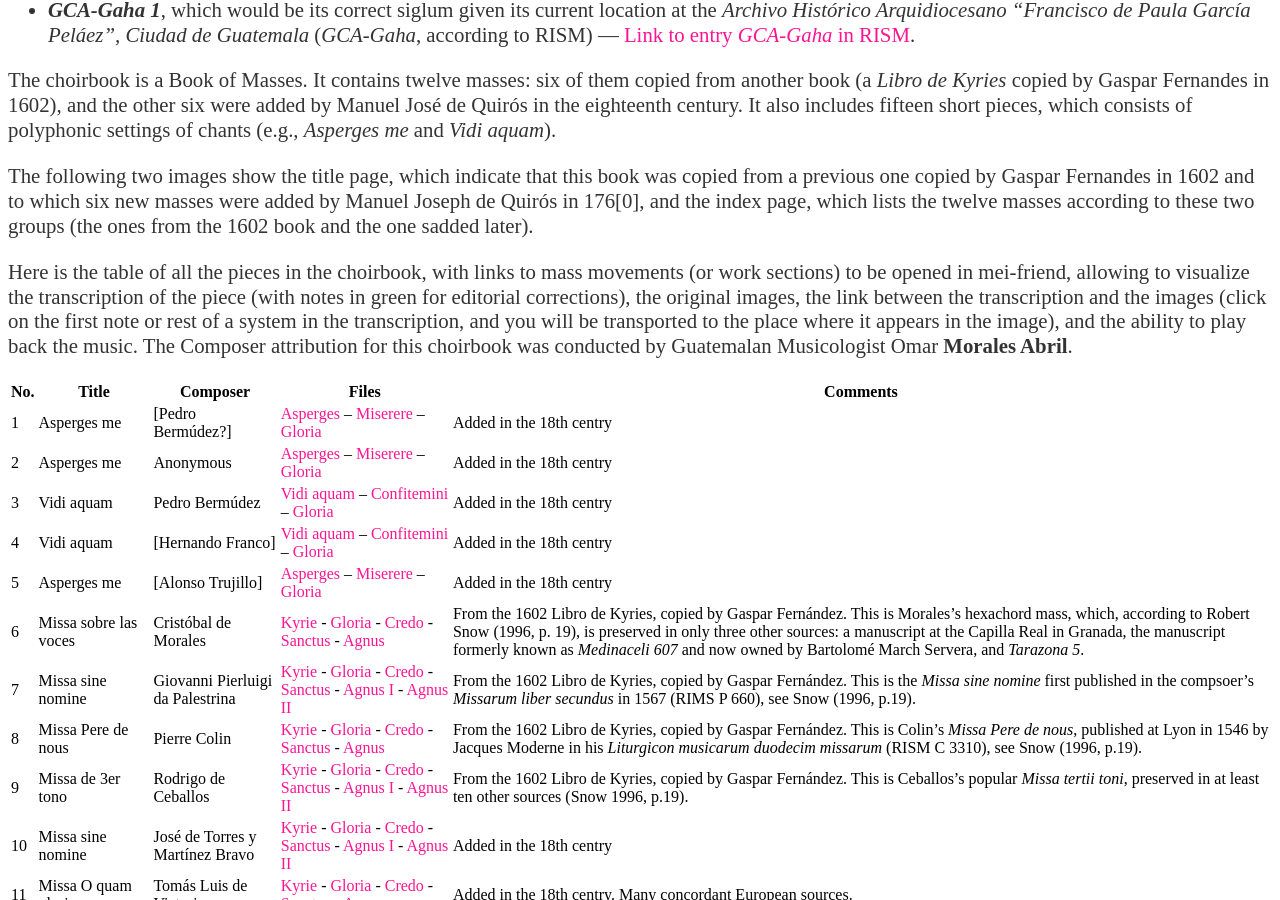
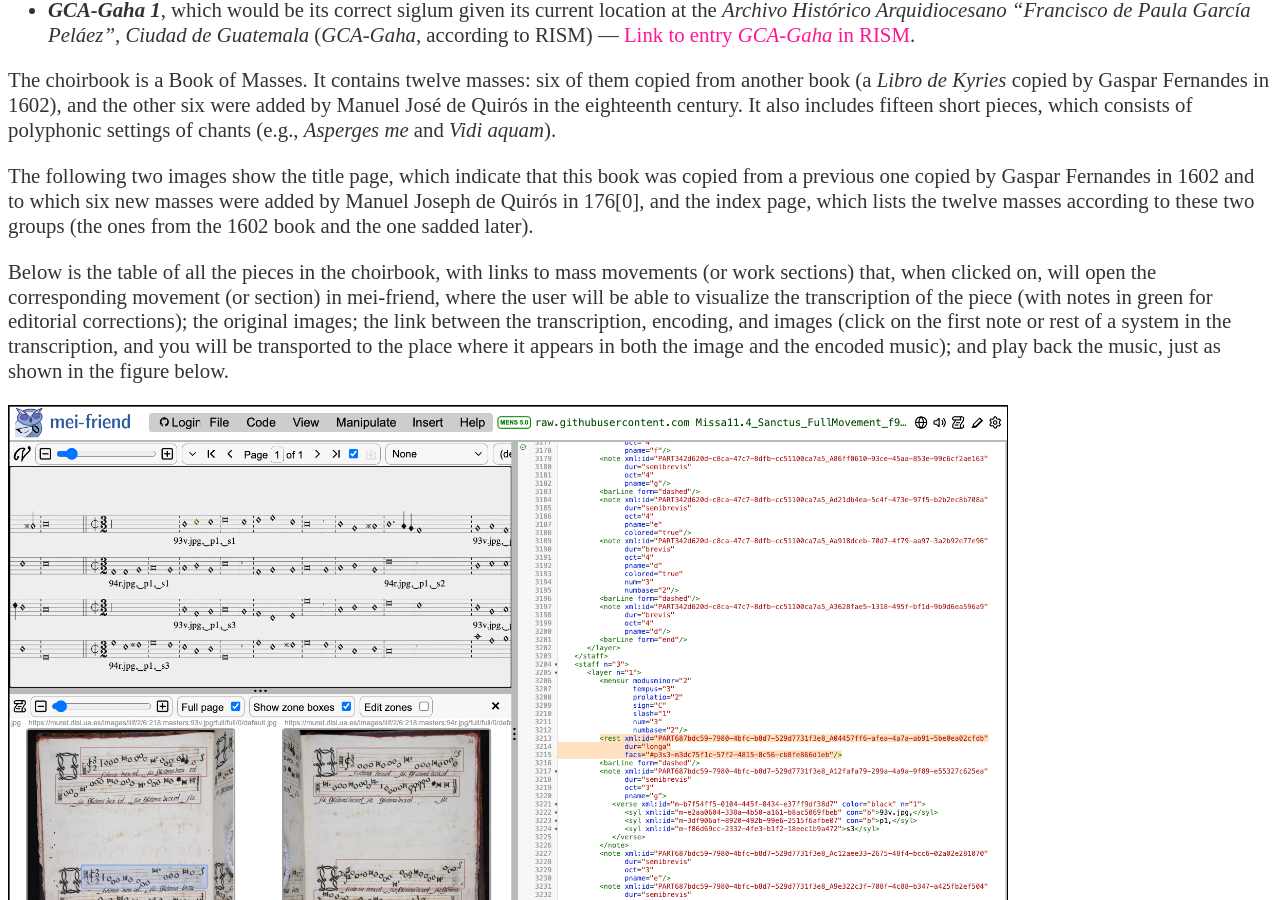
Before and after one commit to martha-thomae/martha-thomae.github.io, a Jekyll site: the page built from projects/guatemala.md, in a window 1280 px wide and 900 px high, scrolled down 2058 px. Built offline with Jekyll 4.4.1, drawn with Linux system fonts in a browser that asks for light colours; some of the changed text lies outside the part shown.

Commit message:
Update guatemala.md

```diff
--- a/projects/guatemala.md
+++ b/projects/guatemala.md
@@ -46,7 +46,9 @@ The choirbook is a Book of Masses. It contains twelve masses: six of them copied
 
 The following two images show the title page, which indicate that this book was copied from a previous one copied by Gaspar Fernandes in 1602 and to which six new masses were added by Manuel Joseph de Quirós in 176[0], and the index page, which lists the twelve masses according to these two groups (the ones from the 1602 book and the one sadded later).
 
-Here is the table of all the pieces in the choirbook, with links to mass movements (or work sections) to be opened in mei-friend, allowing to visualize the transcription of the piece (with notes in green for editorial corrections), the original images, the link between the transcription and the images (click on the first note or rest of a system in the transcription, and you will be transported to the place where it appears in the image), and the ability to play back the music. The Composer attribution for this choirbook was conducted by Guatemalan Musicologist Omar **Morales Abril**.
+Below is the table of all the pieces in the choirbook, with links to mass movements (or work sections) that, when clicked on, will open the corresponding movement (or section) in mei-friend, where the user will be able to visualize the transcription of the piece (with notes in green for editorial corrections); the original images; the link between the transcription, encoding, and images (click on the first note or rest of a system in the transcription, and you will be transported to the place where it appears in both the image and the encoded music); and play back the music, just as shown in the figure below.
+
+<img src="/assets/images/mei-friend-example_Mass11.4.2.png" alt="pieces as visualized in mei-friend" width="1000">
 
 | No. | Title | Composer | Files | Comments |
 | --- | ----- | -------- | ----- | -------- |
@@ -78,6 +80,8 @@ Here is the table of all the pieces in the choirbook, with links to mass movemen
 | 26 | Victimae paschali laudes | Francisco Guerrero | [Pars 1a, a 4](https://mei-friend.mdw.ac.at/?file=https://raw.githubusercontent.com/martha-thomae/GuatC1/refs/heads/main/26_Francisco-Guerrero_Victimae-paschali-laudes/Piece26_Victimae-paschali-laudes_1aPars-a4_f190v-191r_MensuralScore-and-Facsimile.xml&scale=31&breaks=none&select=PART0906de42-7bc1-47c4-afe7-5f04e6bcfcd4_A414df90d-62e4-4ef5-bb1c-111946ffc5aa&page=1&speed=true&notationOrientation=left&notationProportion=0.32&facsimileOrientation=bottom&facsimileProportion=0.54) - [Pars 2a, a 5](https://mei-friend.mdw.ac.at/?file=https://raw.githubusercontent.com/martha-thomae/GuatC1/refs/heads/main/26_Francisco-Guerrero_Victimae-paschali-laudes/Piece26_Victimae-paschali-laudes_2aPars-a5_f191v-192r_MensuralScore-and-Facsimile.xml&scale=31&breaks=none&select=PART0906de42-7bc1-47c4-afe7-5f04e6bcfcd4_A414df90d-62e4-4ef5-bb1c-111946ffc5aa&page=1&speed=true&notationOrientation=left&notationProportion=0.32&facsimileOrientation=bottom&facsimileProportion=0.54) | Added in the 18th centry |
 | 27 | Tantum ergo | [Pedro Bermúdez] | [Full Piece](https://mei-friend.mdw.ac.at/?file=https://raw.githubusercontent.com/martha-thomae/GuatC1/refs/heads/main/27_Bermudez_Tantum-ergo/Piece27_Tantum-ergo_FullPiece_f192v-193r_MensuralScore-and-Facsimile.xml&scale=31&breaks=none&select=PART0906de42-7bc1-47c4-afe7-5f04e6bcfcd4_A414df90d-62e4-4ef5-bb1c-111946ffc5aa&page=1&speed=true&notationOrientation=left&notationProportion=0.32&facsimileOrientation=bottom&facsimileProportion=0.54) | Added in the 18th centry |
 
+The Composer attribution shown in the table was conducted by Guatemalan Musicologist _Omar **Morales Abril**_.
+
 ## Extra information
 
 - [Report on conditions for the input file of the MP Editor]()
```
